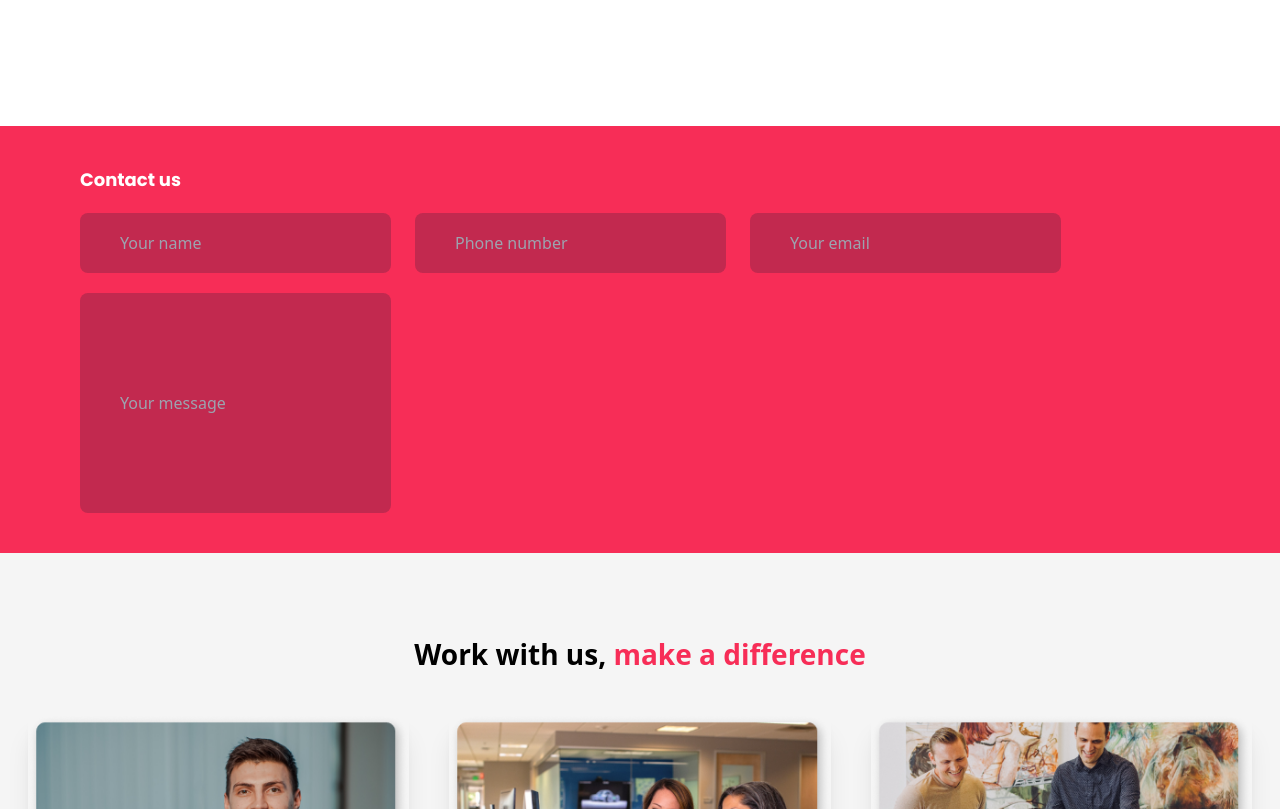
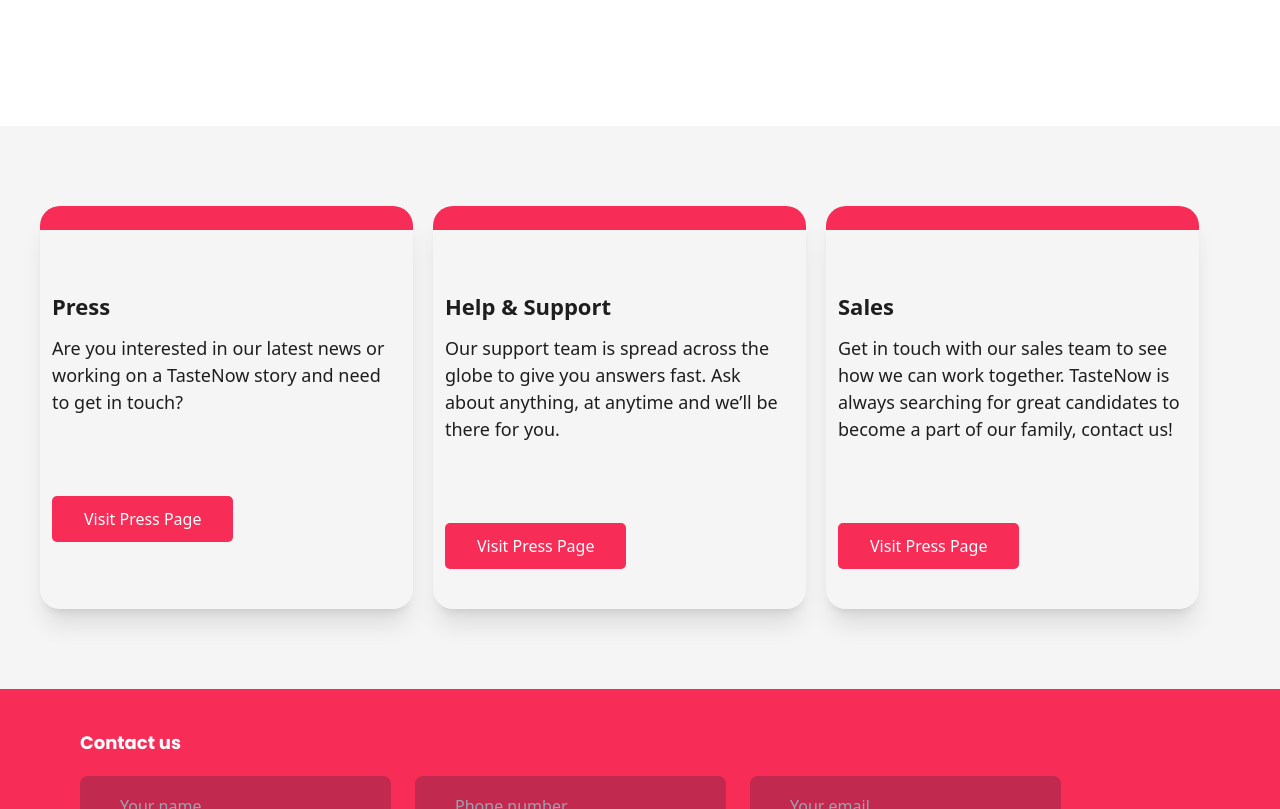
Before and after one commit to youssra-ghninou/taste-now, a React (Vite) app: page /Contactus in a window 1280 px wide. Shown: the part 500-1309 px from the top of the page. Built offline with nearby package versions, Linux system fonts and the light colour scheme; a web font is replaced by a local one.

Commit message:
contact us page done

```diff
--- /dev/null
+++ b/src/components/ContactCard.jsx
@@ -0,0 +1,25 @@
+import CommunButton from './button';
+
+const ContactCard = (props) => {
+    return (
+
+        <div className="div flex flex-col shadow-xl rounded-[20px] mt-20 lg:w-[373px] ">
+            <div className="h-6 rounded-t-[20px] bg-primary  "></div>
+            <div className="flex flex-col gap-10 justify-center  px-3 py-10  ">
+                  <div className="flex flex-col gap-3 pt-5">
+                      <div className="text-black font-bold text-[22px]">
+                        {props.title}
+                      </div>
+                      <div className="text-black font-light text-[18px]">
+                        {props.pg}
+                      </div>
+                  </div>
+                  <div className="button mt-10">
+                        <CommunButton text="Visit Press Page"/>
+                  </div>
+            </div>
+        </div>
+     );
+}
+
+export default ContactCard;
--- a/src/routes/Contactus.jsx
+++ b/src/routes/Contactus.jsx
@@ -3,6 +3,7 @@ import Navbar from "../components/Navbar";
 import Workwithus from "../components/Workwithus";
 import Footer from "../components/Footer";
 import Contactform from "../components/Contactform";
+import ContactCard from "../components/ContactCard";
 
 
 const Contactus = () => {
@@ -13,6 +14,11 @@ const Contactus = () => {
              <Header title="How we can" span="help" pg="We deliver the food of your choice wherever, whenever. Select your food from only the top restaurants in the area, and get it in a flash. Download the app now to discover more." sourcelink="/images/bgcontact.png"/>
            </div>
            <div className="flex flex-col bg-grey gap-20">
+              <div className="flex flex-col lg:flex-row gap-5 px-5 lg:px-10">
+                 <ContactCard title="Press" pg="Are you interested in our latest news or working on a TasteNow story and need to get in touch?"/>
+                 <ContactCard title="Help & Support" pg="Our support team is spread across the globe to give you answers fast. Ask about anything, at anytime and we’ll be there for you."/>
+                 <ContactCard title="Sales" pg="Get in touch with our sales team to see how we can work together. TasteNow is always searching for great candidates to become a part of our family, contact us!"/>
+              </div>
               <Contactform/>
               <div className="flex items-center justify-center"><Workwithus/></div>
               <Footer/>
```
